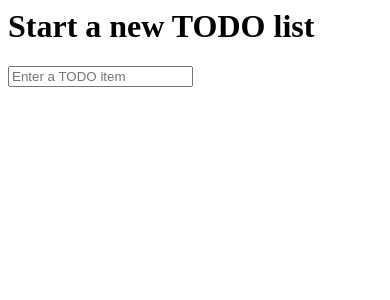
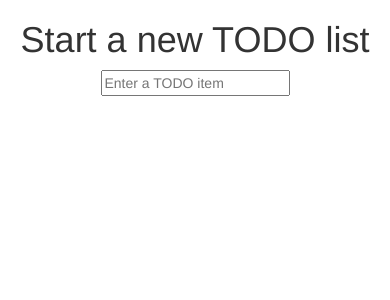
Before and after one commit to rosneru/Superlists-2, a Django app: page / in a window 390 px wide. Shown: the top 300 px of the page. Run offline with Django 3.2, Linux system fonts and the light colour scheme; some libraries are stand-ins or nearby versions.

Commit message:
Using bootstrap magic for centering

```diff
--- a/functional_tests/tests.py
+++ b/functional_tests/tests.py
@@ -1,4 +1,4 @@
-from django.test import LiveServerTestCase
+from django.contrib.staticfiles.testing import StaticLiveServerTestCase
 from selenium import webdriver
 from selenium.common.exceptions import WebDriverException
 from selenium.webdriver.common.keys import Keys
@@ -8,7 +8,7 @@ import time
 MAX_WAIT = 10
 
 
-class NewVisitorTest(LiveServerTestCase):
+class NewVisitorTest(StaticLiveServerTestCase):
 
     def setUp(self):
         self.browser = webdriver.Firefox()
--- a/lists/templates/base.html
+++ b/lists/templates/base.html
@@ -1,14 +1,38 @@
-<html>
+<!DOCTYPE html>
+<html lang="en">
+  <head>
+    <meta charset="utf-8">
+    <meta http-equiv="X-UA-Compatible" content="IE=edge">
+    <meta name="viewport" content="width=device-width, initial-scale=1">
+    <title>TODO lists</title>
+    <link href="/static/bootstrap/css/bootstrap.min.css" rel="stylesheet">
+  </head>
   <head>
     <title>TODO lists</title>
   </head>
   <body>
+    <div class="container">
+
+      <div class="row">
+        <div class="col-md-6 col-md-offset-3">
+          <div class="text-center">
             <h1>{% block header_text %}{% endblock %}</h1>
             <form method="POST" action="{% block form_action %}{%endblock%}" >
-      <input name="item_text" id="id_new_item" placeholder="Enter a TODO item"/>
+              <input name="item_text" id="id_new_item"
+                     placeholder="Enter a TODO item" />
               {% csrf_token %}
             </form>
+          </div>
+        </div>
+      </div>
+
+      <div class="row">
+        <div class="col-md-6 col-md-offset-3">
           {% block table %}
           {% endblock %}
+        </div>
+      </div>
+
+    </div>
   </body>
 </html>
```
Lines whose indentation alone changed are shown as unchanged.
